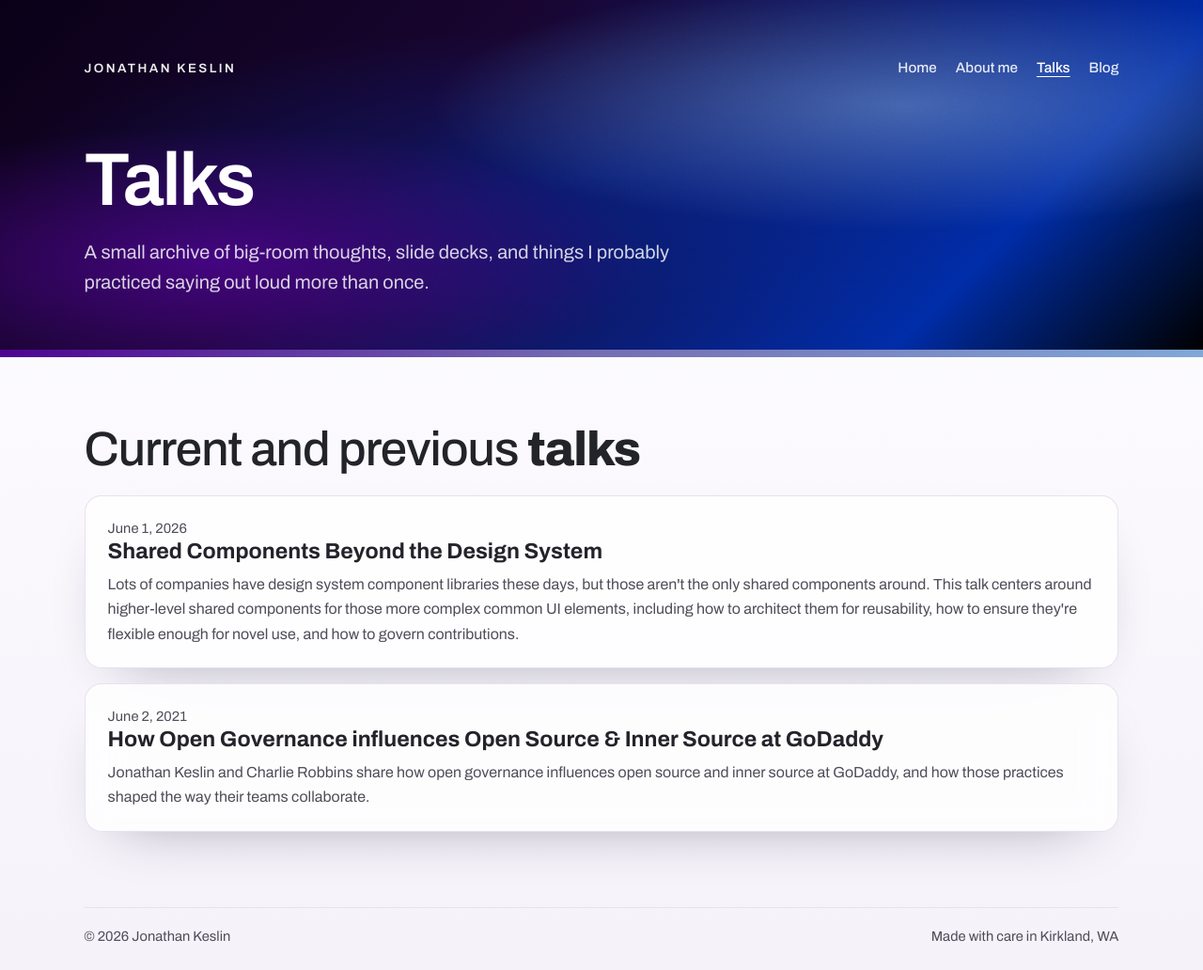
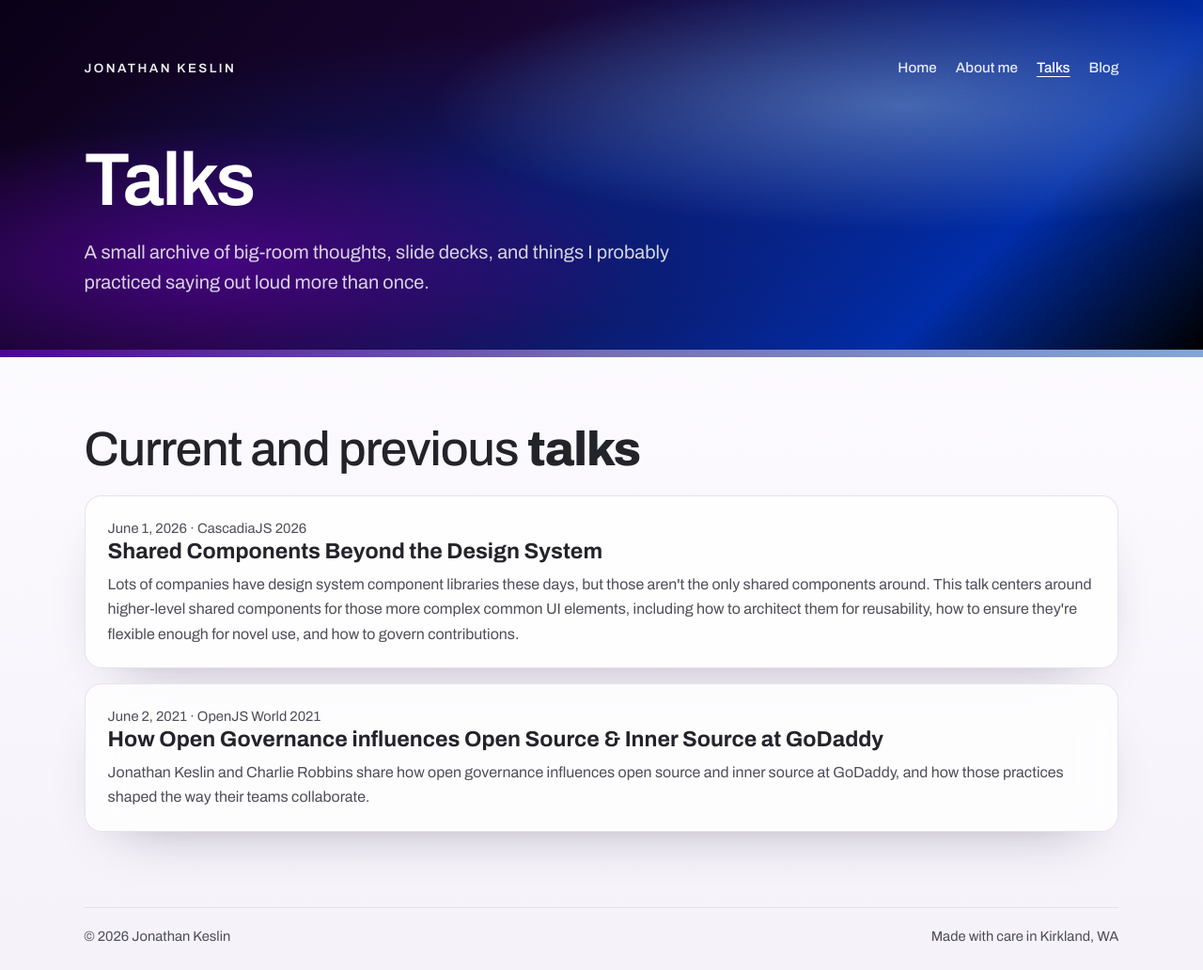
Before and after one commit to decompil3d/jonathankeslin.github.io, a Jekyll site: the page built from talks/index.md, in a window 1280 px wide. Shown: the whole page at 94% size. Built offline with Jekyll 4.4.1, drawn with Linux system fonts in a browser that asks for light colours.

Commit message:
Add conference label to talks page

```diff
--- a/_talks/cascadiajs26.md
+++ b/_talks/cascadiajs26.md
@@ -17,6 +17,7 @@ hero_eyebrow: Jonathan Keslin
 nav_active: talks
 hero_title_html: "Shared Components<br />Beyond the Design System"
 hero_meta_label: Talk details
+conference: CascadiaJS 2026
 talk_date: 2026-06-01
 hero_meta:
   - icon: calendar_today
--- a/_talks/openjsworld2021.md
+++ b/_talks/openjsworld2021.md
@@ -15,6 +15,7 @@ hero_eyebrow: Jonathan Keslin
 nav_active: talks
 hero_title_html: "How Open Governance<br />influences Open Source &amp; Inner Source at GoDaddy"
 hero_meta_label: Talk details
+conference: OpenJS World 2021
 talk_date: 2021-06-02
 hero_meta:
   - icon: calendar_today
--- a/talks/index.md
+++ b/talks/index.md
@@ -28,6 +28,8 @@ sidebar_type: talks
       {{ talk.talk_date | date: "%B %-d, %Y" }}
       {% else %}
       Talk
+      {% endif %} &middot; {% if talk.conference %}
+      {{ talk.conference }}
       {% endif %}
     </p>
     <h2>{{ talk.title }}</h2>
```
